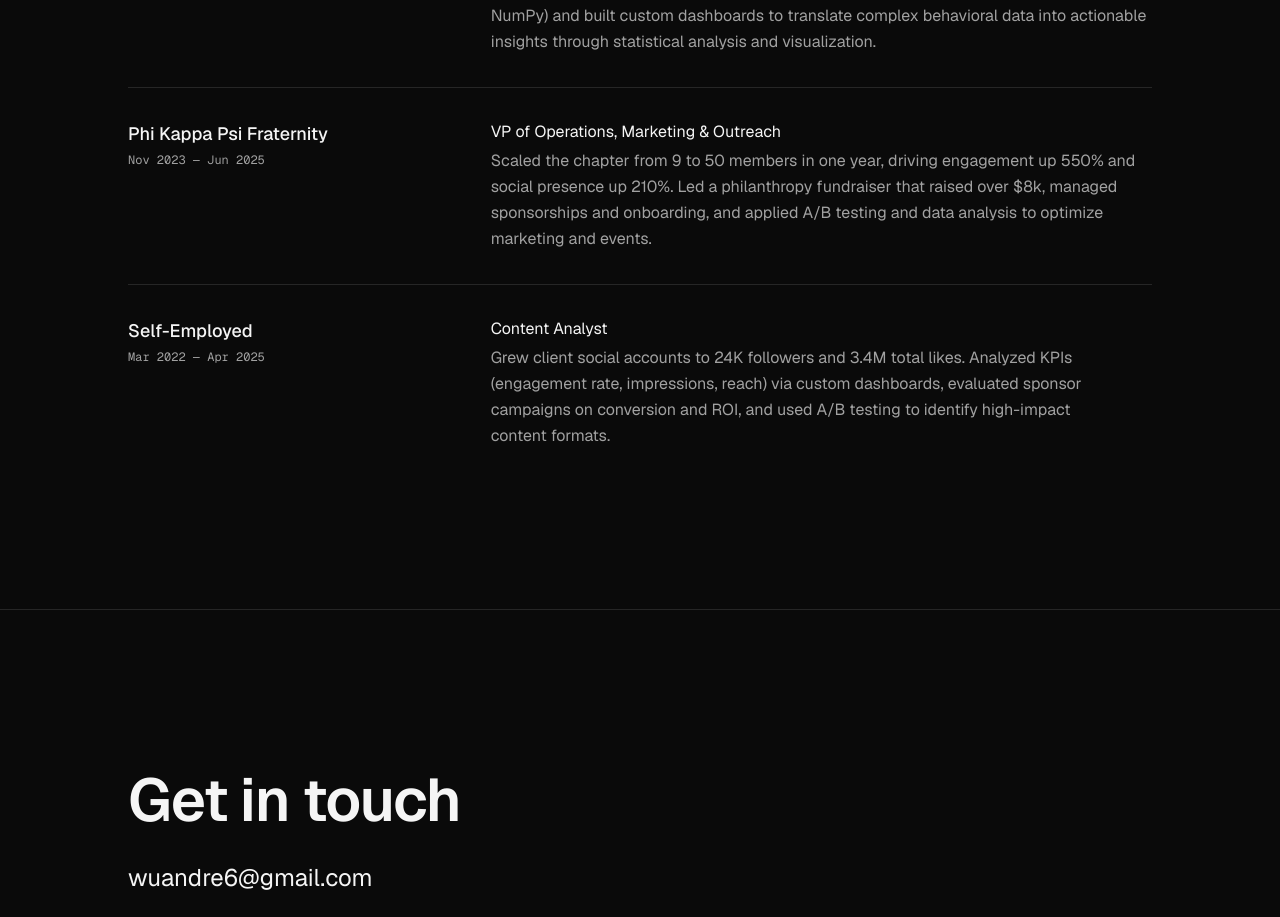
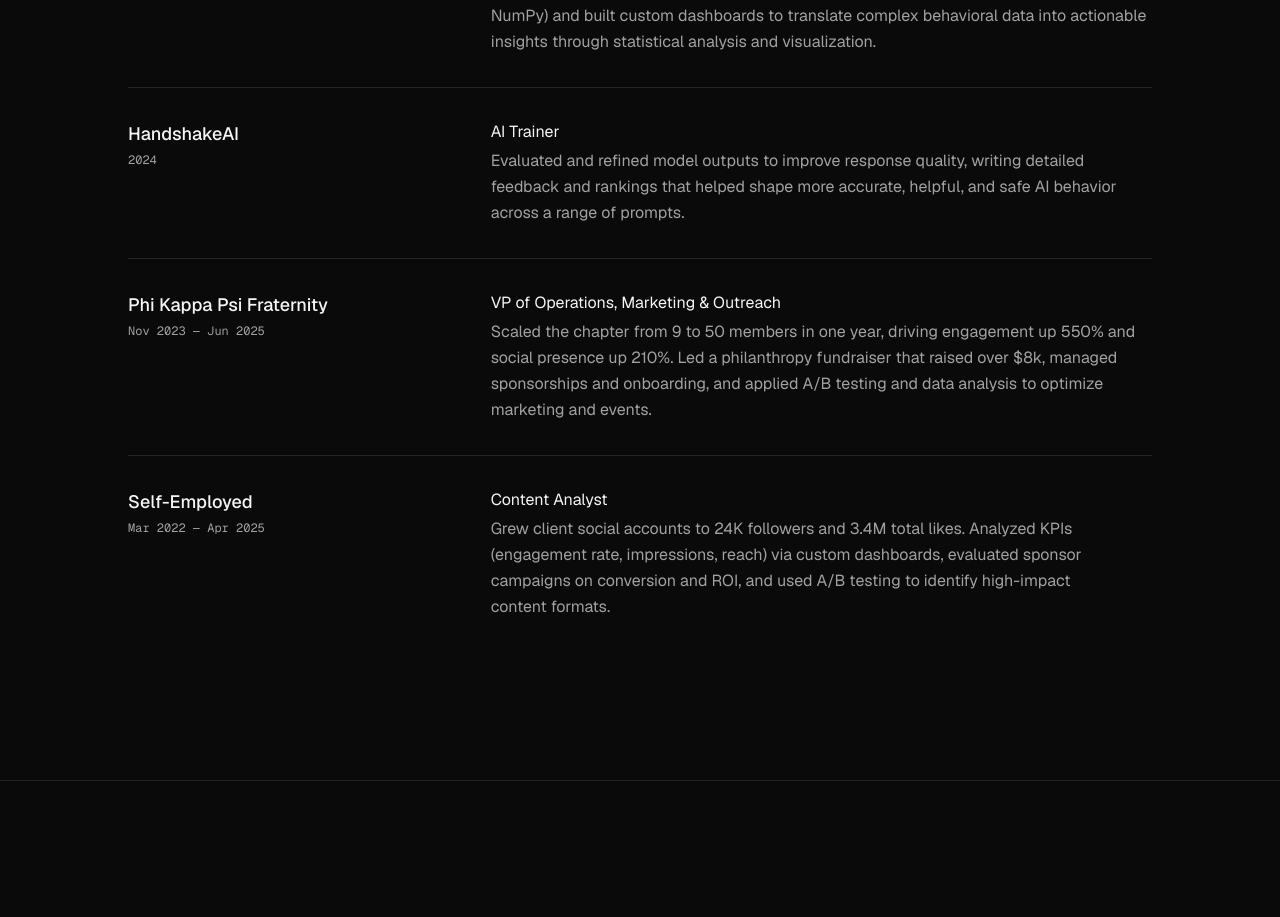
Before and after one commit to andre31517912/portfolio, a Next.js app: page / in a window 1280 px wide. Shown: the part 4989-5906 px from the top of the page. Built offline with nearby package versions, Linux system fonts and the light colour scheme.

Commit message:
feat: add new experience entry for HandshakeAI AI Trainer role
Co-authored-by: andre31517912 <142716377+andre31517912@users.noreply.github.com>

```diff
--- a/content.ts
+++ b/content.ts
@@ -572,6 +572,13 @@ export const experience: Experience[] = [
       "Ran hourly sessions with children diagnosed with ASD, collecting and processing clinical data for interdisciplinary care teams. Automated data pipelines with Python (pandas, NumPy) and built custom dashboards to translate complex behavioral data into actionable insights through statistical analysis and visualization.",
   },
   {
+    company: "HandshakeAI",
+    role: "AI Trainer",
+    date: "2024",
+    description:
+      "Evaluated and refined model outputs to improve response quality, writing detailed feedback and rankings that helped shape more accurate, helpful, and safe AI behavior across a range of prompts.",
+  },
+  {
     company: "Phi Kappa Psi Fraternity",
     role: "VP of Operations, Marketing & Outreach",
     date: "Nov 2023 — Jun 2025",
```
